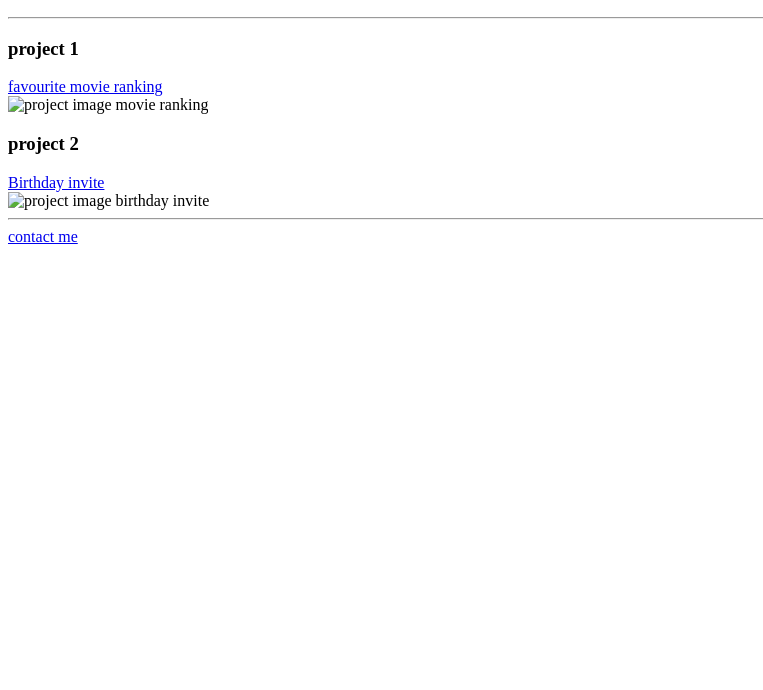
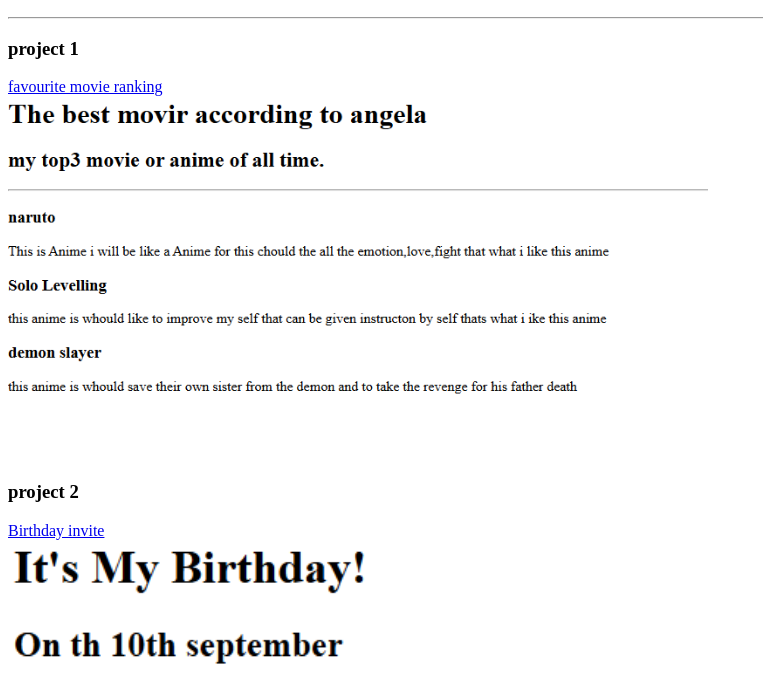
Before and after one commit to Gowtham08web/html.portfolio, a plain HTML site: page index.html in a window 1280 px wide. Shown: the part 110-800 px from the top of the page, without its empty margins (0-763 px from the left). Drawn offline with Linux system fonts and the light colour scheme.

Commit message:
index.html

```diff
--- a/index.html
+++ b/index.html
@@ -13,27 +13,14 @@
 
   <h3>project 1</h3>
   <a href="../4.3 HTML Porfolio Project/public/movie ranking.html">favourite movie ranking </a><br/>
-  <img style="width: 700px;" src="../4.3 HTML Porfolio Project/assets/images/1st project.png" alt="project image movie ranking">
+  <img style="width: 700px;" src="./assets/images/1st project.png" alt="project image movie ranking">
 
 
   <h3>project 2</h3>
   <a href="../4.3 HTML Porfolio Project/public/birthday invite.html">Birthday invite</a><br/>
-  <img style="width: 700px;"  src="../4.3 HTML Porfolio Project/assets/images/2nd.png" alt="project image birthday invite">
+  <img style="width: 700px;"  src="./assets/images/2nd.png" alt="project image birthday invite">
  <hr>
 
  <a href="../4.3 HTML Porfolio Project/public/contact.html">contact me</a>
 </body>
 </html>
-<!-- TODO 2: Add Your previous projects' HTML into the public folder -->
-
-<!-- TODO 3: Take screenshots of your project previews and add the images to the images folder -->
-
-<!-- TODO 4: Add titles/subtitles etc. -->
-
-<!-- TODO 5: Add a link to the project pages -->
-
-<!-- TODO 6: Add images to show the project previews
-HINT for TODO 6: You can use the height attribute set to 200 to make the image smaller:
-https://developer.mozilla.org/en-US/docs/Web/HTML/Element/img#attr-height -->
-
-<!-- TODO 7: Add the Contact Me and About Me page links -->
```
